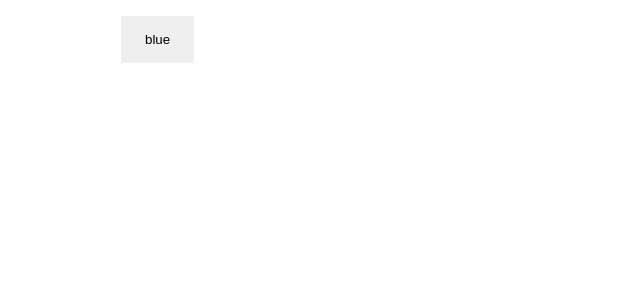
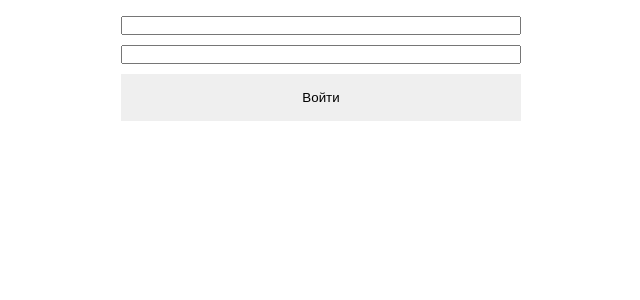
Before and after one commit to Andrey999K/react-homework, a React app: page / in a window 1280 px wide. Shown: the top 300 px of the page, without its empty margins (103-743 px from the left). Built offline with nearby package versions, Linux system fonts and the light colour scheme.

Commit message:
feat: add component SignIn

```diff
--- a/src/App.tsx
+++ b/src/App.tsx
@@ -1,12 +1,13 @@
 import * as React from "react"
-import { useToggle } from "./hooks/useToggle";
+import SignIn from "./components/ui/SignIn";
+import { OnSubmit } from "../types";
 
 export function App() {
-  const [value, toggle] = useToggle(["blue", "orange", "cyan", "teal"]);
+  const handlerSubmit: OnSubmit = (data) => {
+    console.log(data);
+  };
 
   return (
-    <button onClick={() => toggle()}>
-      {value}
-    </button>
+    <SignIn onSubmit={handlerSubmit} />
   );
 }
--- /dev/null
+++ b/src/components/ui/SignIn/index.tsx
@@ -0,0 +1,33 @@
+import React, { FormEvent, useState } from "react";
+import { OnSubmit } from "../../../../types";
+
+interface SignInProps {
+  onSubmit: OnSubmit;
+}
+
+const SignIn = ({ onSubmit }: SignInProps) => {
+  const [form, setForm] = useState({
+    email: "",
+    password: ""
+  });
+
+  const handlerChange = ({ target }: FormEvent<HTMLFormElement>) => {
+    const { name, value } = target as HTMLInputElement;
+    setForm(prevState => ({ ...prevState, [name]: value }));
+  };
+
+  const handlerSubmit = (e: FormEvent<HTMLFormElement>) => {
+    e.preventDefault();
+    onSubmit(form);
+  };
+
+  return (
+    <form onSubmit={handlerSubmit} onChange={handlerChange} className="form">
+      <input type="email" name="email" required />
+      <input type="password" name="password" required />
+      <button>Войти</button>
+    </form>
+  );
+};
+
+export default SignIn;
--- a/src/index.scss
+++ b/src/index.scss
@@ -46,3 +46,10 @@ button {
   position: fixed;
   top: 20px;
 }
+
+.form {
+  display: flex;
+  flex-direction: column;
+  gap: 10px;
+  max-width: 400px;
+}
--- a/types/index.ts
+++ b/types/index.ts
@@ -2,3 +2,7 @@ export interface DataItem {
   id: number,
   title: string
 }
+
+export interface OnSubmit {
+  (form: { [field: string]: string }): void;
+}
```
